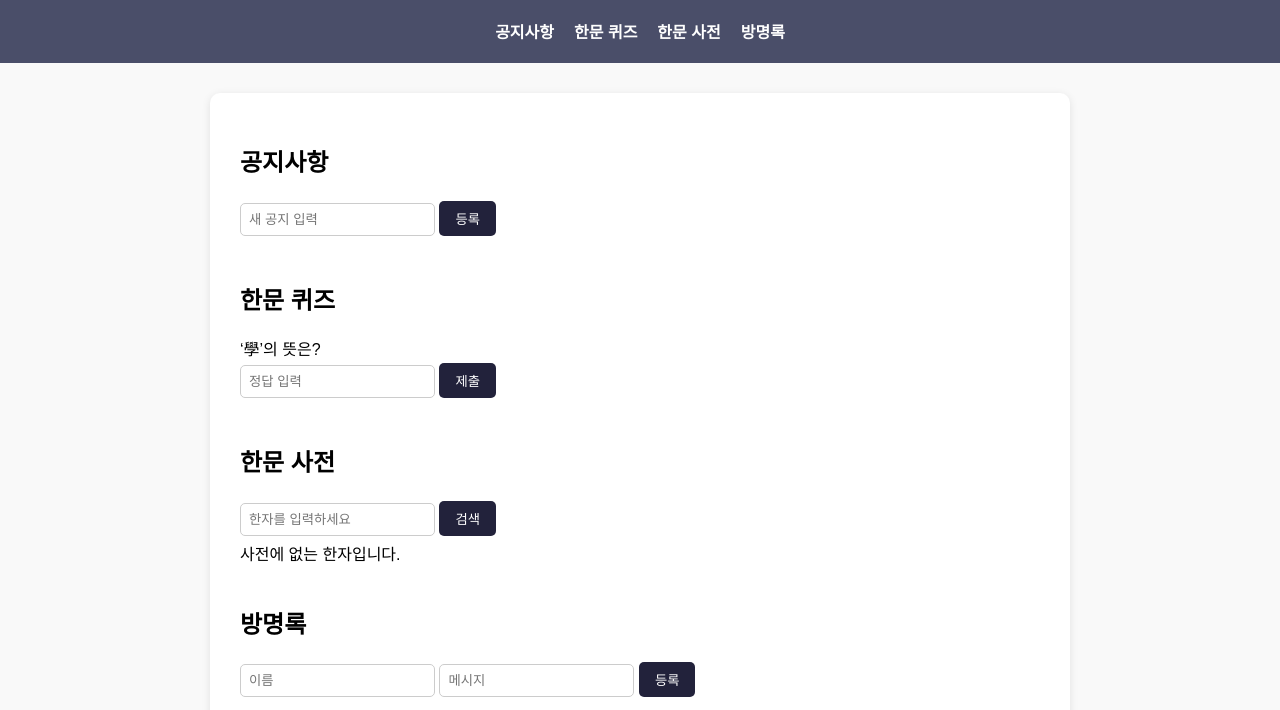
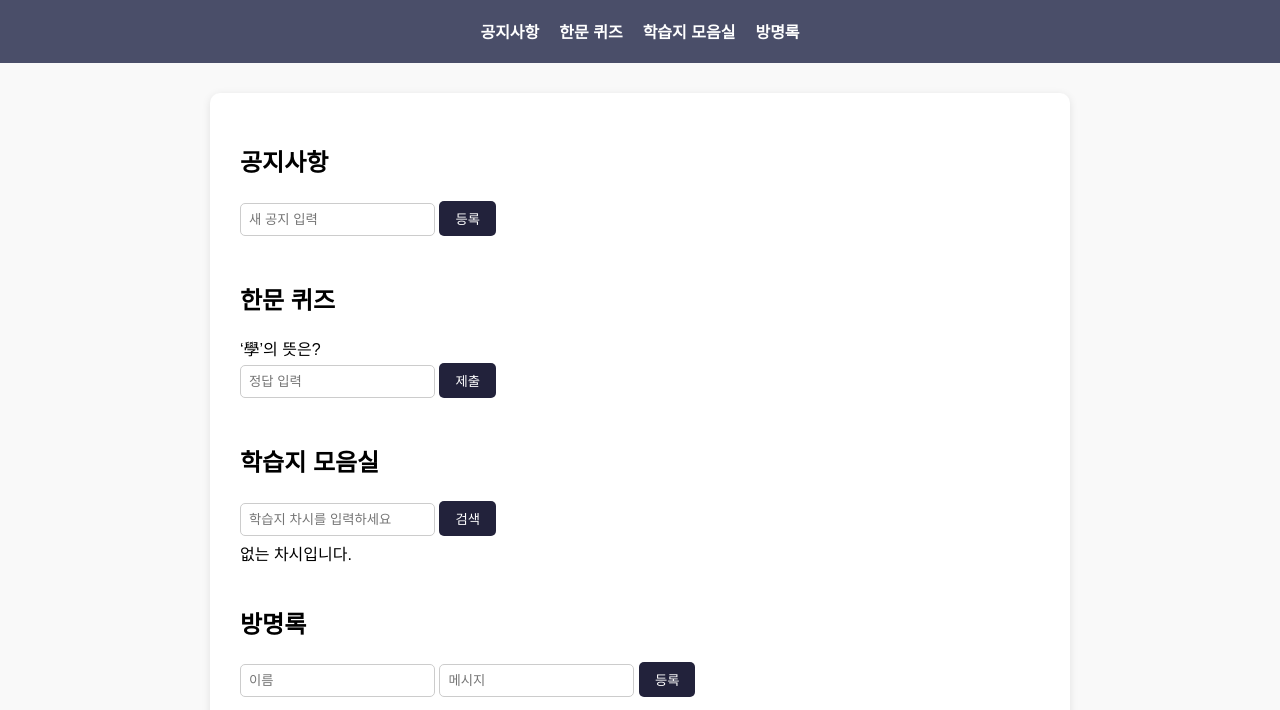
Before and after one commit to mangkeuk19/poo, a plain HTML site: page index.html in a window 1280 px wide. Both pictures are taken after a click on the button "검색". Shown: the part 90-800 px from the top of the page. Drawn offline with Linux system fonts and the light colour scheme.

Commit message:
Add files via upload

```diff
--- a/index.html
+++ b/index.html
@@ -12,7 +12,7 @@
             <ul>
                 <li><a href="#notice">공지사항</a></li>
                 <li><a href="#quiz">한문 퀴즈</a></li>
-                <li><a href="#dict">한문 사전</a></li>
+                <li><a href="#resources">학습지 모음실</a></li>
                 <li><a href="#guestbook">방명록</a></li>
             </ul>
         </nav>
@@ -35,12 +35,12 @@
             <div id="quiz-result"></div>
         </section>
 
-        <!-- 한문 사전 -->
-        <section id="dict">
-            <h2>한문 사전</h2>
-            <input type="text" id="dict-input" placeholder="한자를 입력하세요">
-            <button onclick="searchDict()">검색</button>
-            <div id="dict-result"></div>
+        <!-- 학습지 모음실 -->
+        <section id="resources">
+            <h2>학습지 모음실</h2>
+            <input type="text" id="resources-input" placeholder="학습지 차시를 입력하세요">
+            <button onclick="searchResources()">검색</button>
+            <div id="resources-result"></div>
         </section>
 
         <!-- 방명록 -->
--- a/script.js
+++ b/script.js
@@ -39,19 +39,19 @@ function checkQuiz() {
 showQuiz();
 
 // 한문 사전 (간단 예시)
-const dictData = {
+const resourcesData = {
     "學": "배울 학",
     "友": "벗 우",
     "家": "집 가",
     "人": "사람 인"
 };
-function searchDict() {
-    const input = document.getElementById('dict-input').value.trim();
-    const result = document.getElementById('dict-result');
-    if (dictData[input]) {
-        result.textContent = dictData[input];
+function searchResources() {
+    const input = document.getElementById('resources-input').value.trim();
+    const result = document.getElementById('resources-result');
+    if (resourcesData[input]) {
+        result.textContent = resourcesData[input];
     } else {
-        result.textContent = "사전에 없는 한자입니다.";
+        result.textContent = "없는 차시입니다.";
     }
 }
 
```
